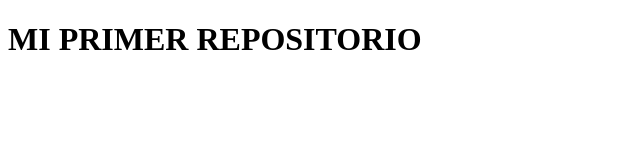
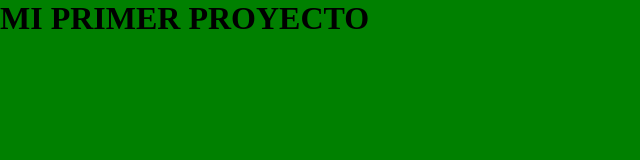
Before and after one commit to fredyh1975/mi-primer-repositorio, a plain HTML site: page index.html in a window 1280 px wide. Shown: the whole page, without its empty margins (0-640 px from the left). Drawn offline with Linux system fonts and the light colour scheme.

Commit message:
se agrega estilos

```diff
--- a/index.html
+++ b/index.html
@@ -4,10 +4,12 @@
     <meta charset="UTF-8">
     <meta http-equiv="X-UA-Compatible" content="IE=edge">
     <meta name="viewport" content="width=device-width, initial-scale=1.0">
+    <link rel="stylesheet" href="style.css">
     <title>Document</title>
+
 </head>
 <body>
-    <h1>MI PRIMER REPOSITORIO</h1>
+    <h1>MI PRIMER PROYECTO</h1>
 
 </body>
 </html>
--- /dev/null
+++ b/style.css
@@ -0,0 +1,9 @@
+*{
+    box-sizing: 0;
+    margin: 0;
+    padding: 0;
+
+}
+body{
+    background-color: green;
+}
```
